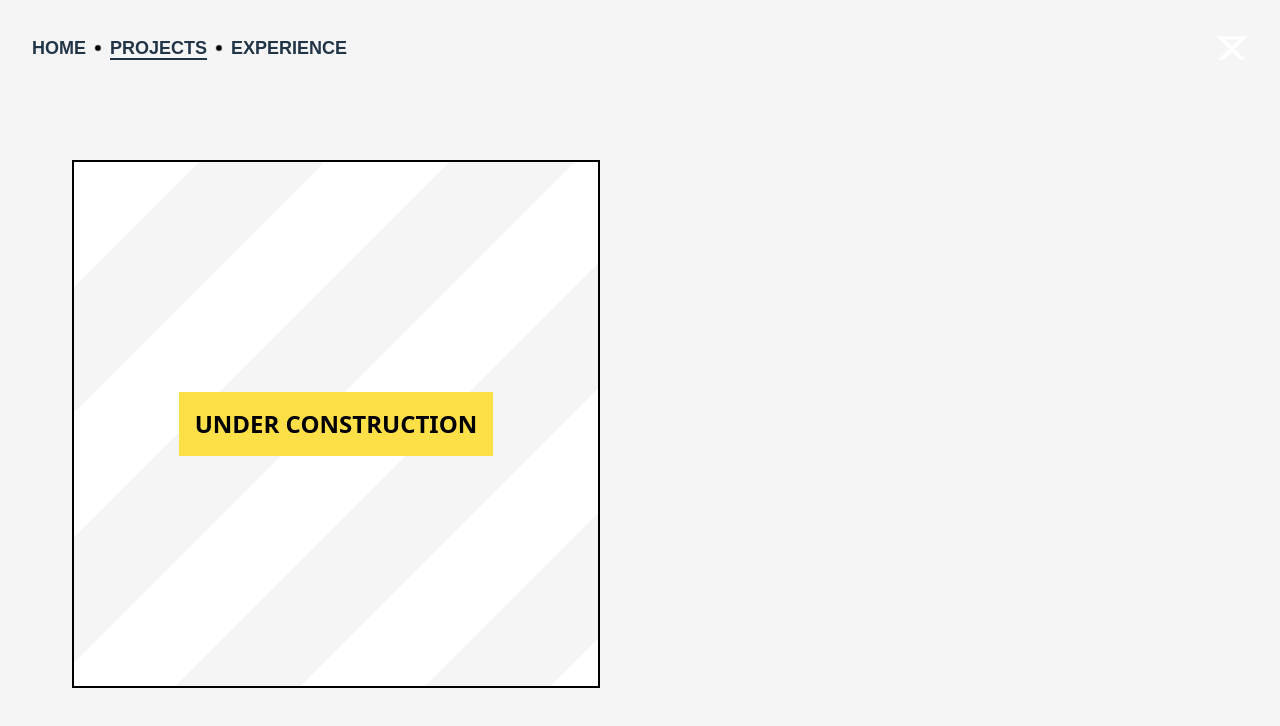
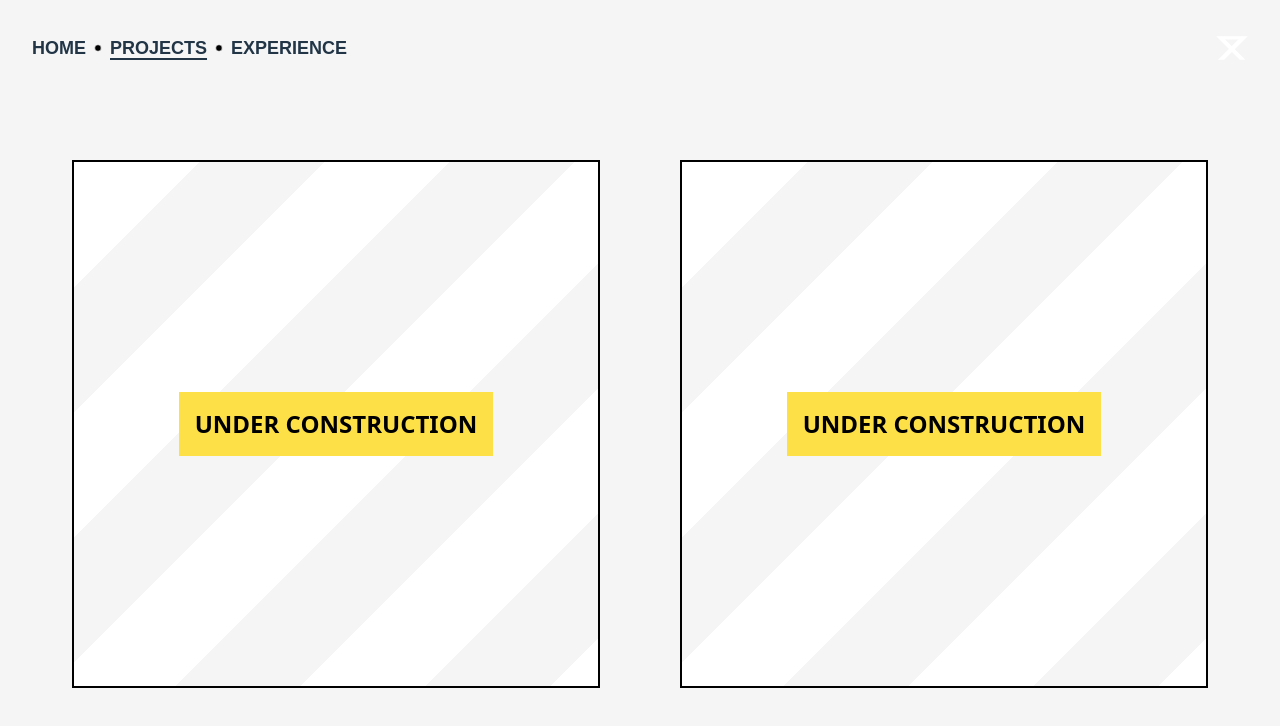
Before and after one commit to aventide/alexstaples.dev, a React (Vite) app: page /projects in a window 1280 px wide. Shown: the top 726 px of the page. Built offline with nearby package versions, Linux system fonts and the light colour scheme; what @react-pdf/renderer would draw is missing.

Commit message:
feat(projects): re-add second project placeholder

```diff
--- a/src/components/Projects.jsx
+++ b/src/components/Projects.jsx
@@ -5,6 +5,7 @@ export default function Projects() {
 		<div>
 			<div className="grid grid-cols-1 md:grid-cols-2 gap-20 mt-24 mx-10">
 				<UnderConstruction />
+				<UnderConstruction />
 			</div>
 		</div>
 	);
```
